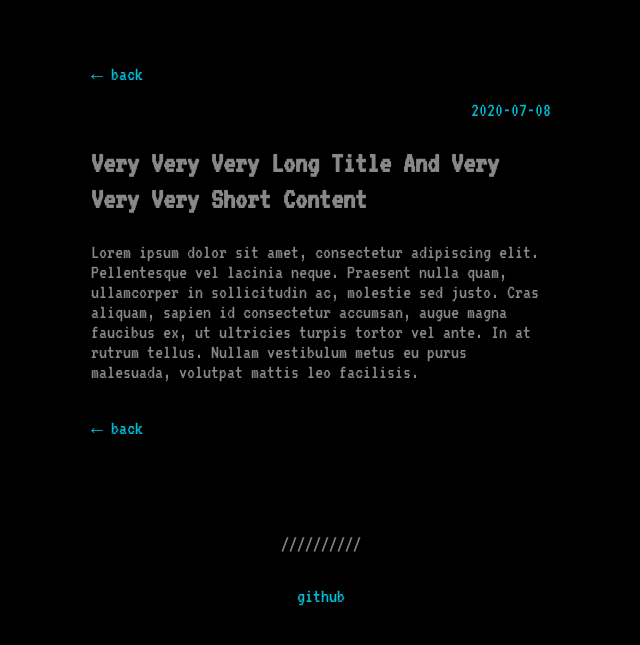
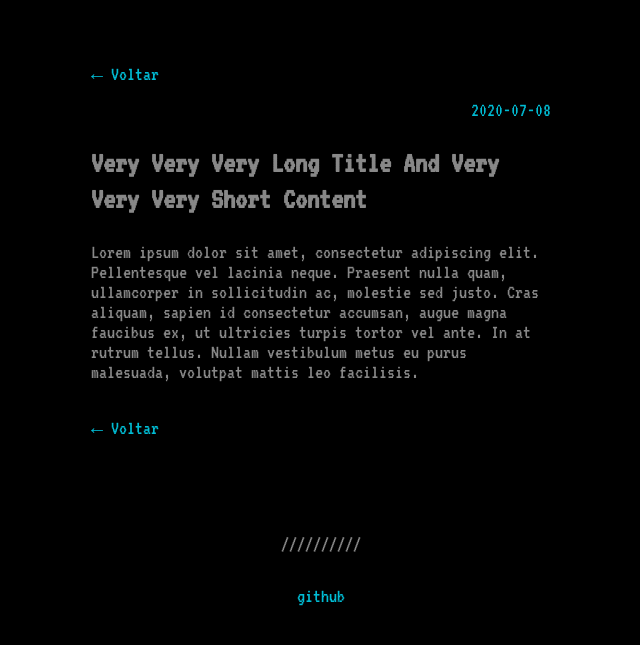
Before and after one commit to michelleox/michelleox.github.io, a Jekyll site: the page built from _posts/2020-07-08-very-very-very-long-title-and-very-very-very-short-content.md, in a window 1280 px wide. Shown: the top 645 px of the page, without its empty margins (319-959 px from the left). Built offline with Jekyll 4.4.1, drawn with Linux system fonts in a browser that asks for light colours.

Commit message:
Update _config.yml

```diff
--- a/_config.yml
+++ b/_config.yml
@@ -6,14 +6,14 @@
 
 permalink: /:slug.html
 
-favicon: "favicon.png"
+favicon: "favicon.ico"
 
 # Build settings
 remote_theme: riggraz/no-style-please
 
 theme_config:
   appearance: "light"
-  back_home_text: "← back" # customize text for homepage link in post layout
+  back_home_text: "← Voltar" # customize text for homepage link in post layout
   date_format: "%Y-%m" # customize how date is formatted in post list
   show_description: true # show blog description in home page
   lowercase_titles: true
```
